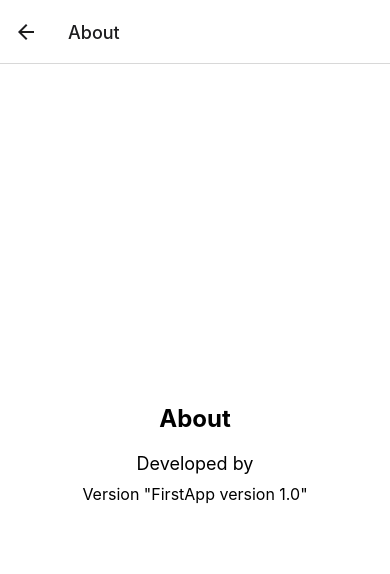
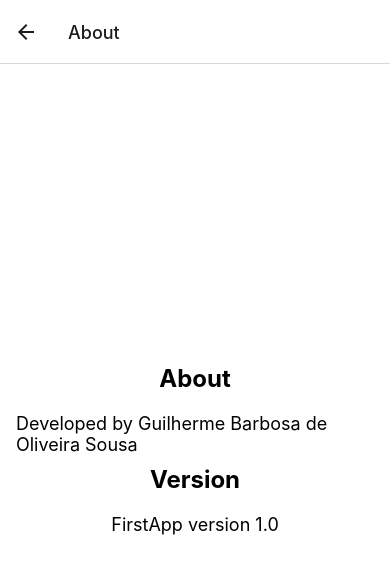
Before and after one commit to guilhermeS53/Atividade-01-Desenvolvendo-Telas-Em-React-Native, a React Native app in the folder 01-NavigationScreens-for-Users/: screen /About in a window 390 px wide. Shown: the top 574 px of the page. Built offline with nearby package versions, Linux system fonts and the light colour scheme.

Commit message:
Projeto pré-finalizado, andamento sendo dado na estilização

```diff
--- a/01-NavigationScreens-for-Users/src/screens/About.js
+++ b/01-NavigationScreens-for-Users/src/screens/About.js
@@ -5,8 +5,9 @@ export default function AboutScreen() {
     return (
         <View style={styles.container}>
             <Text style={styles.title}>About</Text>
-      <Text style={styles.message}>Developed by</Text>
-      <Text style={styles.version}>Version "FirstApp version 1.0"</Text>
+            <Text style={styles.message}>Developed by Guilherme Barbosa de Oliveira Sousa</Text>
+            <Text style={styles.title}>Version</Text>
+            <Text style={styles.message}>FirstApp version 1.0</Text>
         </View>
     );
 }
--- a/01-NavigationScreens-for-Users/src/screens/HomeScreen.js
+++ b/01-NavigationScreens-for-Users/src/screens/HomeScreen.js
@@ -2,7 +2,7 @@ import React from 'react';
 import { View, Text, Button, StyleSheet } from 'react-native';
 
 const HomeScreen = ({ navigation, route }) => {
-  const { username } = route.params;
+  const { username, name, age, email } = route.params;
 
   return (
     <View style={styles.container}>
@@ -16,7 +16,7 @@ const HomeScreen = ({ navigation, route }) => {
         <View style={styles.button}>
           <Button
             title="User Details"
-            onPress={() => navigation.navigate('UserDetails')}
+            onPress={() => navigation.navigate('UserDetails', { name, age, email })}
           />
         </View>
         <View style={styles.button}>
@@ -42,6 +42,7 @@ const styles = StyleSheet.create({
     marginBottom: 30,
   },
   text: {
+    fontSize: 18,
     textAlign: 'center',
     marginBottom: 20,
   },
--- a/01-NavigationScreens-for-Users/src/screens/Login.js
+++ b/01-NavigationScreens-for-Users/src/screens/Login.js
@@ -8,12 +8,11 @@ export default function Login() {
   const [password, setPassword] = React.useState('');
 
   const handleLoginPress = () => {
-    // Lógica de login
+
     console.log('username:', username);
     console.log('password:', password);
 
-    // Navegando para a tela Home
-    navigation.navigate('Home', {username});
+    navigation.navigate('Home', { username });
   };
 
   return (
--- a/01-NavigationScreens-for-Users/src/screens/UserDetails.js
+++ b/01-NavigationScreens-for-Users/src/screens/UserDetails.js
@@ -7,12 +7,9 @@ const UserDetails = ({ route }) => {
     return (
         <View style={styles.container}>
             <Text style={styles.title}>User Details</Text>
-      <Text style={styles.label}>Name:</Text>
-      <Text style={styles.text}>{name}</Text>
-      <Text style={styles.label}>Age:</Text>
-      <Text style={styles.text}>{age}</Text>
-      <Text style={styles.label}>Email:</Text>
-      <Text style={styles.text}>{email}</Text>
+            <Text style={styles.message}>Name: Guilherme Barbosa de Oliveira Sousa</Text>
+            <Text style={styles.message}>Age: 21 years old</Text>
+            <Text style={styles.message}>Email: guilhermetxt53@gmail.com</Text>
         </View>
     );
 };
@@ -20,6 +17,9 @@ const UserDetails = ({ route }) => {
 const styles = StyleSheet.create({
     container: {
         flex: 1,
+        backgroundColor: '#fff',
+        alignItems: 'center',
+        justifyContent: 'center',
         padding: 16,
     },
     title: {
@@ -27,14 +27,12 @@ const styles = StyleSheet.create({
         fontWeight: 'bold',
         marginBottom: 20,
     },
-  label: {
+    message: {
         fontSize: 18,
-    fontWeight: 'bold',
-    marginTop: 20,
+        marginBottom: 10,
     },
-  text: {
+    version: {
         fontSize: 16,
-    marginBottom: 20,
     },
 });
 
```
Also changed, not shown: 01-NavigationScreens-for-Users/package.json (line endings or trailing spaces). Lines whose indentation alone changed are shown as unchanged.
